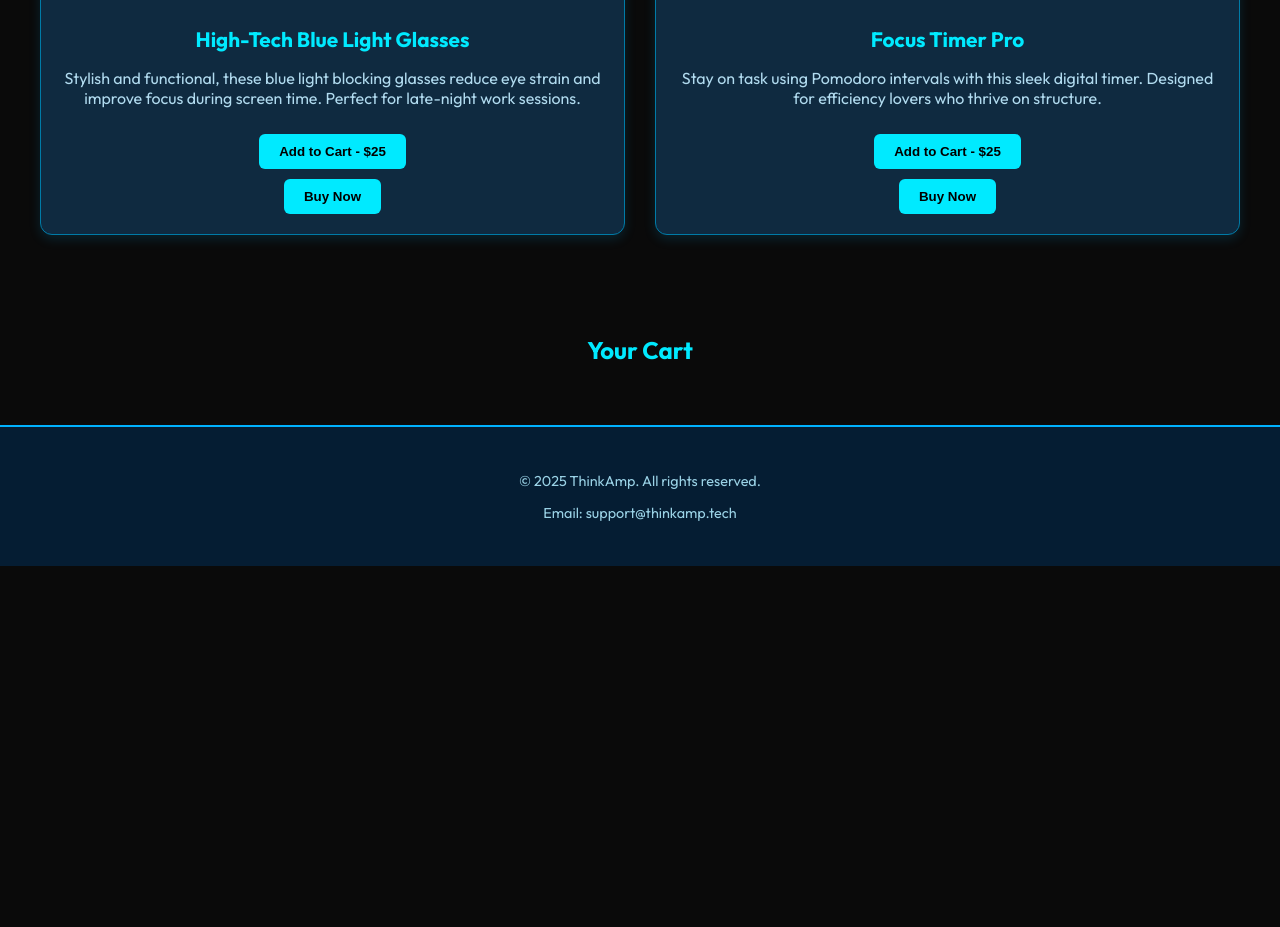
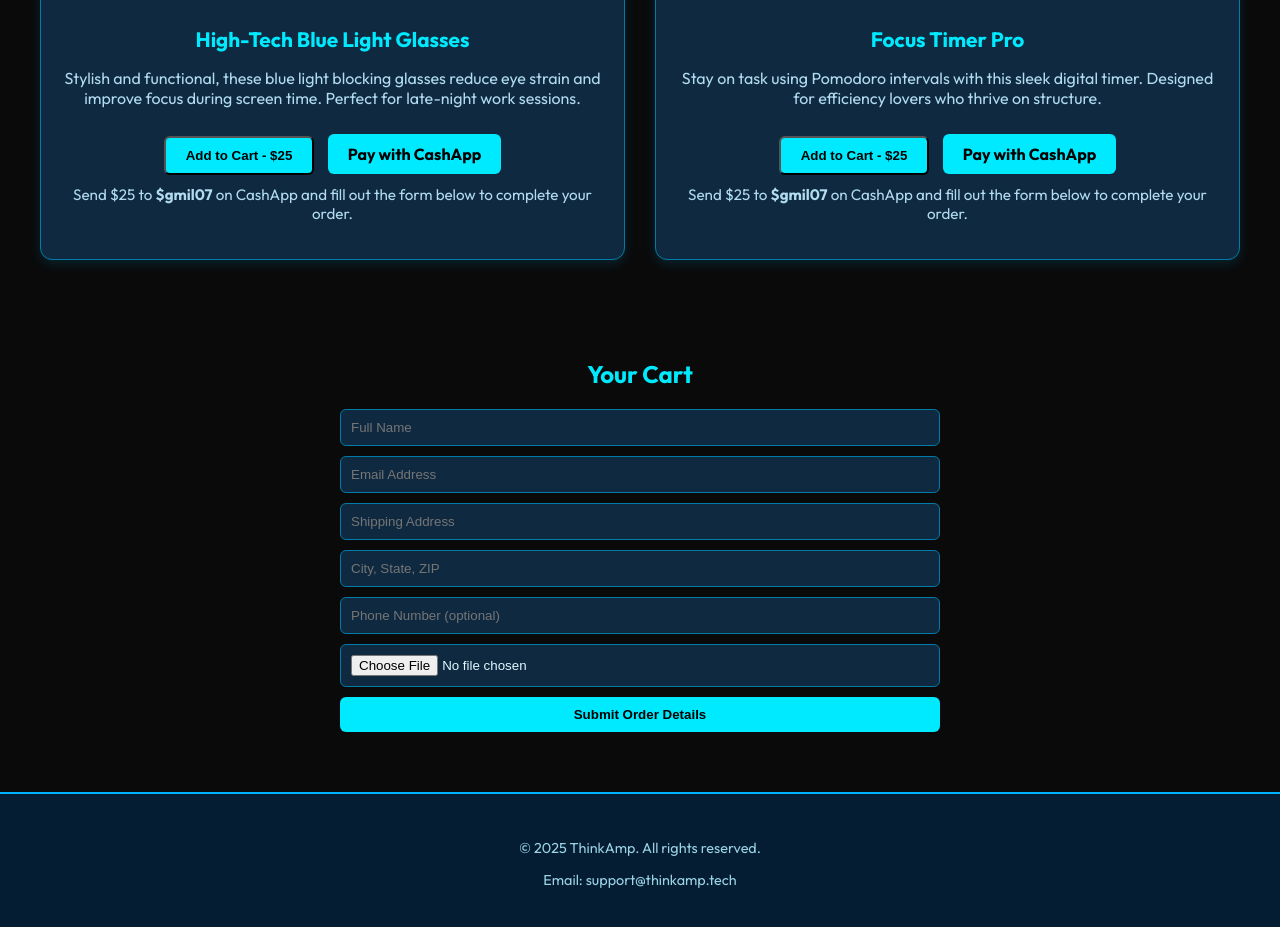
Before and after one commit to particxls/neuroglow-site, a plain HTML site: page index.html in a window 1280 px wide. Shown: the part 763-1690 px from the top of the page. Before the commit the page ends 1329 px from the top, so only its background shows below. Drawn offline with Linux system fonts and the light colour scheme.

Commit message:
Update index.html

```diff
--- a/index.html
+++ b/index.html
@@ -1,8 +1,8 @@
 <!DOCTYPE html>
 <html lang="en">
 <head>
-  <meta charset="UTF-8">
-  <meta name="viewport" content="width=device-width, initial-scale=1.0">
+  <meta charset="UTF-8" />
+  <meta name="viewport" content="width=device-width, initial-scale=1.0" />
   <title>ThinkAmp | Focus Gear</title>
   <link href="https://fonts.googleapis.com/css2?family=Outfit:wght@400;700&display=swap" rel="stylesheet">
   <style>
@@ -76,15 +76,21 @@
     .product p {
       color: #b1dbef;
     }
-    .product button, .product form button {
+    .product button, .product a.button-link {
       background: #00eaff;
       color: #000;
-      border: none;
+      display: inline-block;
       padding: 10px 20px;
       border-radius: 6px;
       margin: 10px 5px 0;
       cursor: pointer;
       font-weight: bold;
+      text-decoration: none;
+    }
+    .instructions {
+      font-size: 0.95rem;
+      color: #b1dbef;
+      margin-top: 10px;
     }
     #cart {
       padding: 40px;
@@ -106,6 +112,29 @@
       padding: 10px;
       margin-bottom: 10px;
       color: #e0f7ff;
+    }
+    form.shipping-form {
+      max-width: 600px;
+      margin: 20px auto;
+      display: flex;
+      flex-direction: column;
+      gap: 10px;
+    }
+    form.shipping-form input {
+      padding: 10px;
+      border-radius: 6px;
+      border: 1px solid #007ba7;
+      background-color: #0f2a40;
+      color: #e0f7ff;
+    }
+    form.shipping-form button {
+      background-color: #00eaff;
+      color: #000;
+      font-weight: bold;
+      padding: 10px;
+      border: none;
+      border-radius: 6px;
+      cursor: pointer;
     }
     footer {
       background: #051d33;
@@ -138,24 +167,36 @@
       <h3>High-Tech Blue Light Glasses</h3>
       <p>Stylish and functional, these blue light blocking glasses reduce eye strain and improve focus during screen time. Perfect for late-night work sessions.</p>
       <button onclick="addToCart('High-Tech Blue Light Glasses - $25')">Add to Cart - $25</button>
-      <form action="https://buy.stripe.com/test_4gw28d0ZTaXv9Wk4gg" method="POST" target="_blank">
-        <button type="submit">Buy Now</button>
-      </form>
+      <a href="https://cash.app/$gmil07" target="_blank" class="button-link" onclick="alert('Thanks for choosing CashApp! Please complete your payment to $gmil07 and send a screenshot via email or form below.')">Pay with CashApp</a>
+      <p class="instructions">Send $25 to <strong>$gmil07</strong> on CashApp and fill out the form below to complete your order.</p>
     </div>
+
     <div class="product">
       <img src="https://images.unsplash.com/photo-1587573081218-181ec9f8a4a5?auto=format&fit=crop&w=600&q=80" alt="Focus Timer">
       <h3>Focus Timer Pro</h3>
       <p>Stay on task using Pomodoro intervals with this sleek digital timer. Designed for efficiency lovers who thrive on structure.</p>
       <button onclick="addToCart('Focus Timer Pro - $25')">Add to Cart - $25</button>
-      <form action="https://buy.stripe.com/test_eVa9CU3Mz2nT9Wk8ww" method="POST" target="_blank">
-        <button type="submit">Buy Now</button>
-      </form>
+      <a href="https://cash.app/$gmil07" target="_blank" class="button-link" onclick="alert('Thanks for choosing CashApp! Please complete your payment to $gmil07 and send a screenshot via email or form below.')">Pay with CashApp</a>
+      <p class="instructions">Send $25 to <strong>$gmil07</strong> on CashApp and fill out the form below to complete your order.</p>
     </div>
   </section>
 
   <section id="cart">
     <h2>Your Cart</h2>
     <ul id="cart-items"></ul>
+
+    <!-- form with email integration + file upload -->
+    <form class="shipping-form" id="shippingForm" enctype="multipart/form-data" action="https://formsubmit.co/support@thinkamp.tech" method="POST" onsubmit="handleSubmit(event)">
+      <input type="text" name="name" placeholder="Full Name" required>
+      <input type="email" name="email" placeholder="Email Address" required>
+      <input type="text" name="address" placeholder="Shipping Address" required>
+      <input type="text" name="city" placeholder="City, State, ZIP" required>
+      <input type="text" name="phone" placeholder="Phone Number (optional)">
+      <input type="file" name="payment-proof" accept="image/*" required>
+      <input type="hidden" name="_captcha" value="false">
+      <input type="hidden" name="_template" value="table">
+      <button type="submit">Submit Order Details</button>
+    </form>
   </section>
 
   <footer>
@@ -182,6 +223,19 @@
       });
       cartCount.textContent = cart.length;
     }
+
+    function handleSubmit(event) {
+      event.preventDefault();
+      alert('Shipping info submitted! Check your inbox for confirmation.');
+      const form = document.getElementById('shippingForm');
+      form.style.display = 'none';
+      const confirmation = document.createElement('p');
+      confirmation.textContent = 'Thank you! Your form was sent successfully.';
+      confirmation.style.textAlign = 'center';
+      confirmation.style.color = '#00eaff';
+      form.parentNode.appendChild(confirmation);
+      form.submit();
+    }
   </script>
 </body>
 </html>
```
